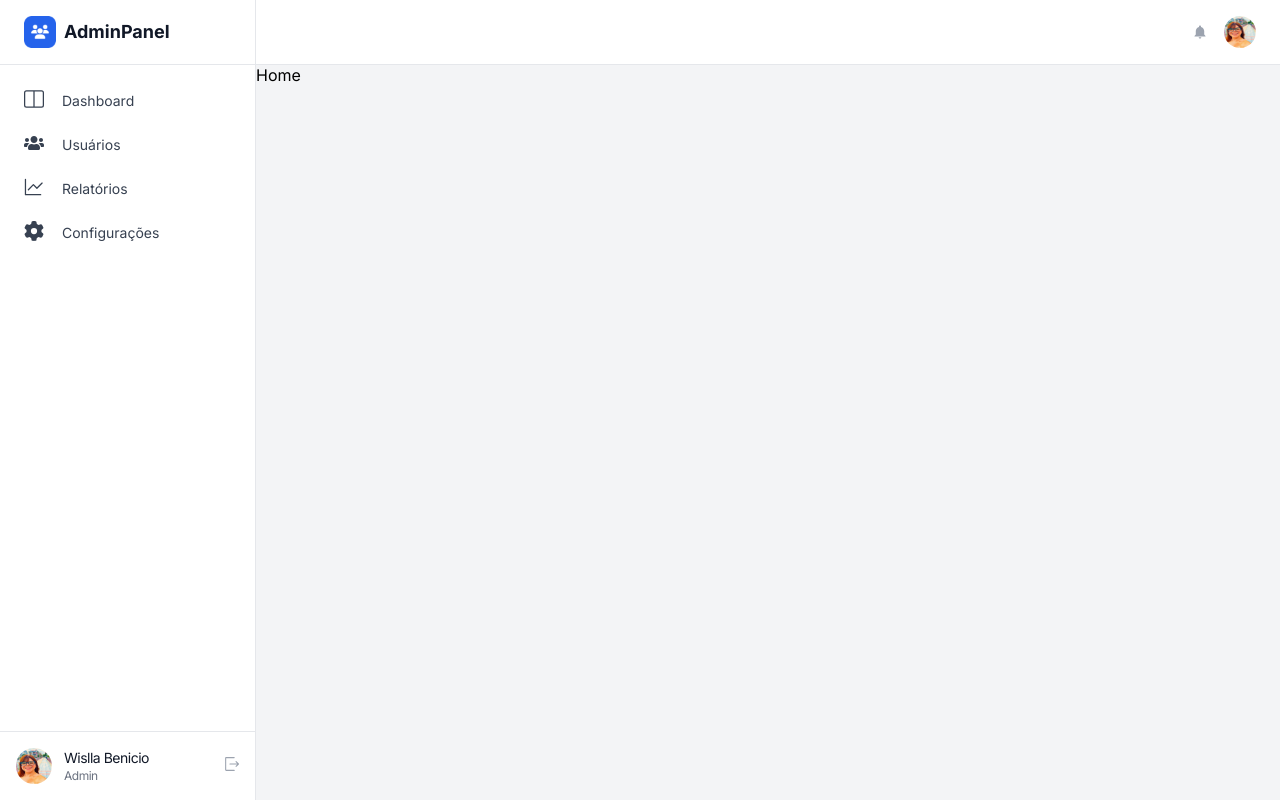
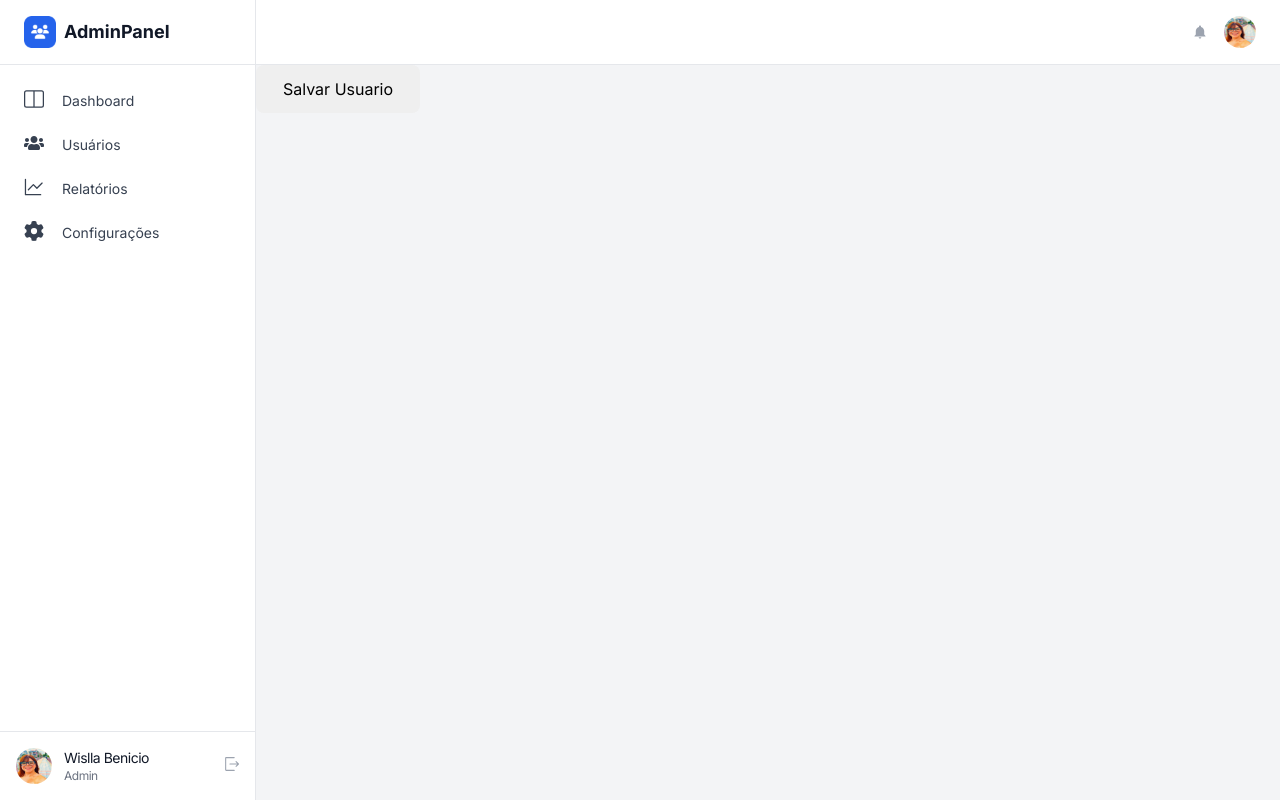
Before and after one commit to BencWislla/Page-User-Management, a React (Create React App) app: page / in a window 1280 px wide. Built offline with nearby package versions, Linux system fonts and the light colour scheme; the HTML template or start-up script is replaced by a standard one.

Commit message:
Button Ui complete

```diff
--- a/src/components/ui/Button/index.jsx
+++ b/src/components/ui/Button/index.jsx
@@ -1,3 +1,9 @@
-export function Button({ text }) {
-  return <button>{text}</button>;
+import { ContainerButton } from "./styles";
+
+export function Button({ text, onClick, value, disabled,icon }) {
+  return (
+    <ContainerButton onClick={onClick} value={value} disabled={disabled}>
+      {text}{icon}
+    </ContainerButton>
+  );
 }
--- a/src/components/ui/Button/styles.js
+++ b/src/components/ui/Button/styles.js
@@ -0,0 +1,12 @@
+import styled from "styled-components";
+
+export const ContainerButton = styled.button`
+width:${({ width }) => width};
+color:${({ color }) => color};
+background-color: ${({ backgroundColor }) => backgroundColor};
+font-size: 16px;
+border-radius: 8px;
+line-height: 20px;
+padding: 14px 27px;
+border: none;
+`
--- a/src/pages/Home/index.jsx
+++ b/src/pages/Home/index.jsx
@@ -1,4 +1,10 @@
+import { Button } from "../../components/ui/Button";
+
 function Home() {
-  return <div>Home</div>;
+  return (
+    <div>
+      <Button text={"Salvar Usuario"} />
+    </div>
+  );
 }
 export default Home;
```
